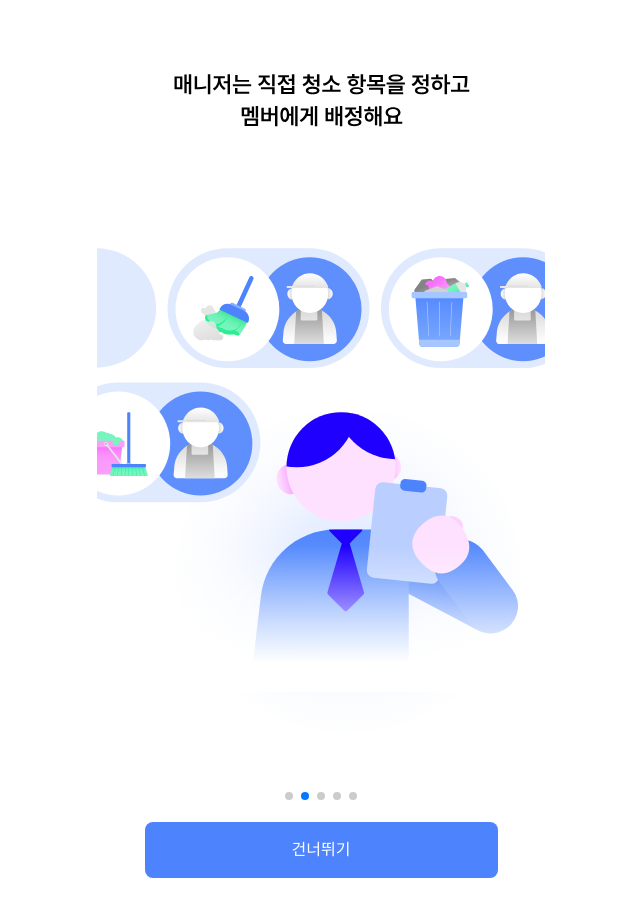
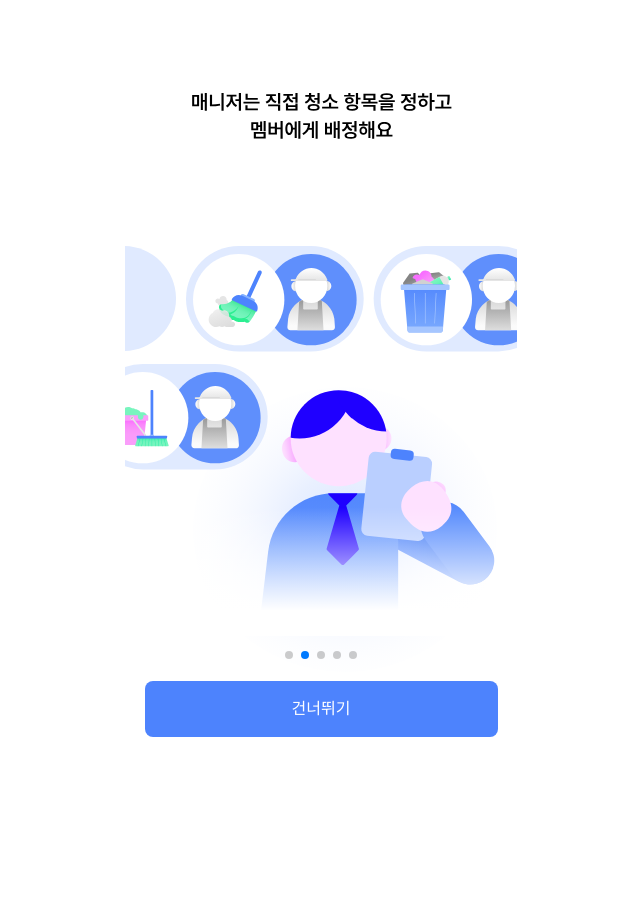
Before and after one commit to Dang-Bun/DANGBUN-frontend, a React (Vite) app: page /onboarding in a window 1280 px wide. Shown: the whole page, without its empty margins (319-959 px from the left). After the commit the page ends 800 px from the top, so only its background shows below. Built offline with nearby package versions, Linux system fonts and the light colour scheme.

Commit message:
Design: 사진 비율 수정

```diff
--- a/src/pages/Z_onBoarding.tsx
+++ b/src/pages/Z_onBoarding.tsx
@@ -63,7 +63,7 @@ const Z_OnBoarding = () => {
             <img
               src={item.img}
               alt={`onboarding-${index}`}
-              className='w-full object-contain'
+              className='w-full max-w-[392px] h-[610px] object-cover mx-auto overflow-hidden'
             />
           </SwiperSlide>
         ))}
```
